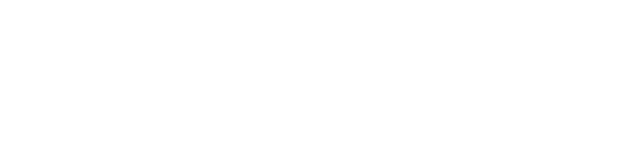
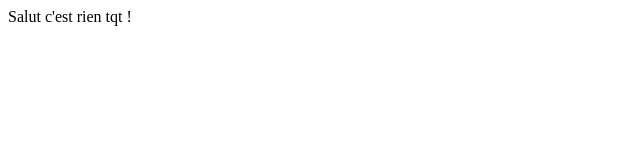
Before and after one commit to DiixY/DiixY.github.io, a plain HTML site: page index.html in a window 1280 px wide. Shown: the whole page, without its empty margins (0-640 px from the left). Drawn offline with Linux system fonts and the light colour scheme.

Commit message:
Initial Commit

```diff
--- a/index.html
+++ b/index.html
@@ -19,6 +19,7 @@
             })
         }
     </script>
+    Salut c'est rien tqt !
 </body>
 
 </html>
```
